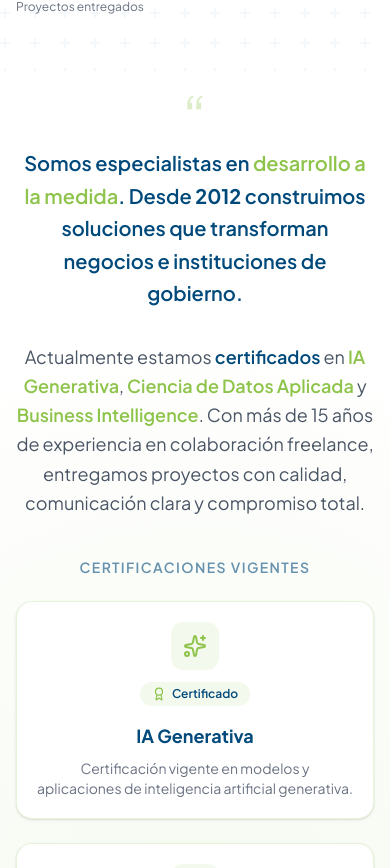
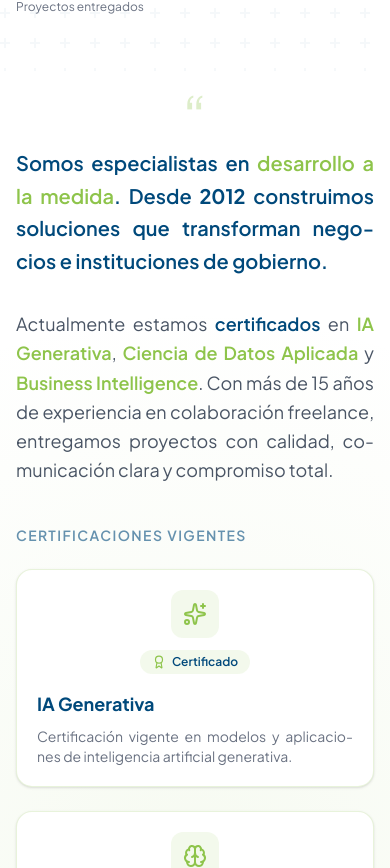
Before and after one commit to EborjaRangel/eotechne, a Next.js app: page / in a window 390 px wide. Shown: the part 1132-2000 px from the top of the page. Built offline with nearby package versions, Linux system fonts and the light colour scheme.

Commit message:
Apply justified text alignment across site content.
Co-authored-by: Cursor <cursoragent@cursor.com>

```diff
--- a/src/app/blog/page.tsx
+++ b/src/app/blog/page.tsx
@@ -41,7 +41,7 @@ export default function BlogPage() {
               ))}
             </div>
           ) : (
-            <div className="mt-16 rounded-2xl border border-dashed border-gray-300 bg-white p-8 text-center sm:p-12">
+            <div className="mt-16 rounded-2xl border border-dashed border-gray-300 bg-white p-8 sm:p-12">
               <p className="text-gray-600">
                 Próximamente publicaremos nuestros primeros artículos.
               </p>
--- a/src/app/globals.css
+++ b/src/app/globals.css
@@ -49,6 +49,25 @@ body {
   color: var(--foreground);
   font-family: var(--font-plus-jakarta), system-ui, sans-serif;
   overflow-x: clip;
+}
+
+main,
+footer {
+  text-align: justify;
+  text-wrap: pretty;
+  hyphens: auto;
+}
+
+header,
+header *,
+button,
+input,
+select,
+textarea,
+label,
+[role="status"] {
+  text-align: unset;
+  hyphens: manual;
 }
 
 ::selection {
--- a/src/components/layout/Footer.tsx
+++ b/src/components/layout/Footer.tsx
@@ -114,7 +114,7 @@ export default function Footer() {
           </div>
         </div>
 
-        <div className="mt-12 border-t border-white/10 pt-8 text-center text-sm text-white/40">
+        <div className="mt-12 border-t border-white/10 pt-8 text-sm text-white/40">
           © {new Date().getFullYear()} EOTECHNE. Todos los derechos reservados.
         </div>
       </div>
--- a/src/components/sections/Speech.tsx
+++ b/src/components/sections/Speech.tsx
@@ -30,7 +30,7 @@ export default function Speech() {
           </span>
         </div>
 
-        <blockquote className="mx-auto max-w-4xl text-center">
+        <blockquote className="mx-auto max-w-4xl">
           <p className="text-xl font-semibold leading-relaxed text-eotechne-blue-dark sm:text-2xl md:text-3xl lg:text-4xl lg:leading-snug">
             Somos especialistas en{" "}
             <span className="text-eotechne-green">desarrollo a la medida</span>.
@@ -52,19 +52,19 @@ export default function Speech() {
         </blockquote>
 
         <div className="mt-10">
-          <p className="mb-6 text-center text-sm font-semibold uppercase tracking-widest text-eotechne-blue-dark/60">
+          <p className="mb-6 text-sm font-semibold uppercase tracking-widest text-eotechne-blue-dark/60">
             Certificaciones vigentes
           </p>
           <div className="grid gap-6 sm:grid-cols-2 lg:grid-cols-3">
             {certifications.map(({ icon: Icon, title, description }) => (
               <div
                 key={title}
-                className="flex flex-col items-center rounded-2xl border border-eotechne-green/20 bg-white p-5 text-center shadow-sm sm:p-6"
+                className="flex w-full flex-col rounded-2xl border border-eotechne-green/20 bg-white p-5 shadow-sm sm:p-6"
               >
-                <div className="flex h-12 w-12 items-center justify-center rounded-xl bg-eotechne-green/10 text-eotechne-green">
+                <div className="flex h-12 w-12 items-center justify-center self-center rounded-xl bg-eotechne-green/10 text-eotechne-green">
                   <Icon className="h-6 w-6" />
                 </div>
-                <div className="mt-3 inline-flex items-center gap-1.5 rounded-full bg-eotechne-green/10 px-3 py-1 text-xs font-semibold text-eotechne-blue-dark">
+                <div className="mt-3 inline-flex items-center gap-1.5 self-center rounded-full bg-eotechne-green/10 px-3 py-1 text-xs font-semibold text-eotechne-blue-dark">
                   <Award className="h-3.5 w-3.5 text-eotechne-green" />
                   Certificado
                 </div>
@@ -97,7 +97,7 @@ export default function Speech() {
               <div className="flex h-12 w-12 shrink-0 items-center justify-center rounded-xl bg-eotechne-blue/10 text-eotechne-blue-dark">
                 <Icon className="h-6 w-6" />
               </div>
-              <div className="text-left">
+              <div>
                 <p className="text-lg font-bold text-eotechne-blue-dark">{value}</p>
                 <p className="mt-1 text-sm text-gray-500">{label}</p>
               </div>
--- a/src/components/ui/SectionHeading.tsx
+++ b/src/components/ui/SectionHeading.tsx
@@ -12,7 +12,8 @@ export default function SectionHeading({
   light = false,
 }: SectionHeadingProps) {
   return (
-    <div className="mx-auto max-w-3xl text-center">
+    <div className="mx-auto max-w-3xl">
+      <div className="text-center">
         <span
           className={`inline-block rounded-full px-4 py-1.5 text-xs font-semibold uppercase tracking-widest ${
             light
@@ -22,6 +23,7 @@ export default function SectionHeading({
         >
           {label}
         </span>
+      </div>
       <h2
         className={`mt-4 text-2xl font-bold tracking-tight sm:text-3xl md:text-4xl lg:text-5xl ${
           light ? "text-white" : "text-eotechne-blue-dark"
```
Lines whose indentation alone changed are shown as unchanged.
